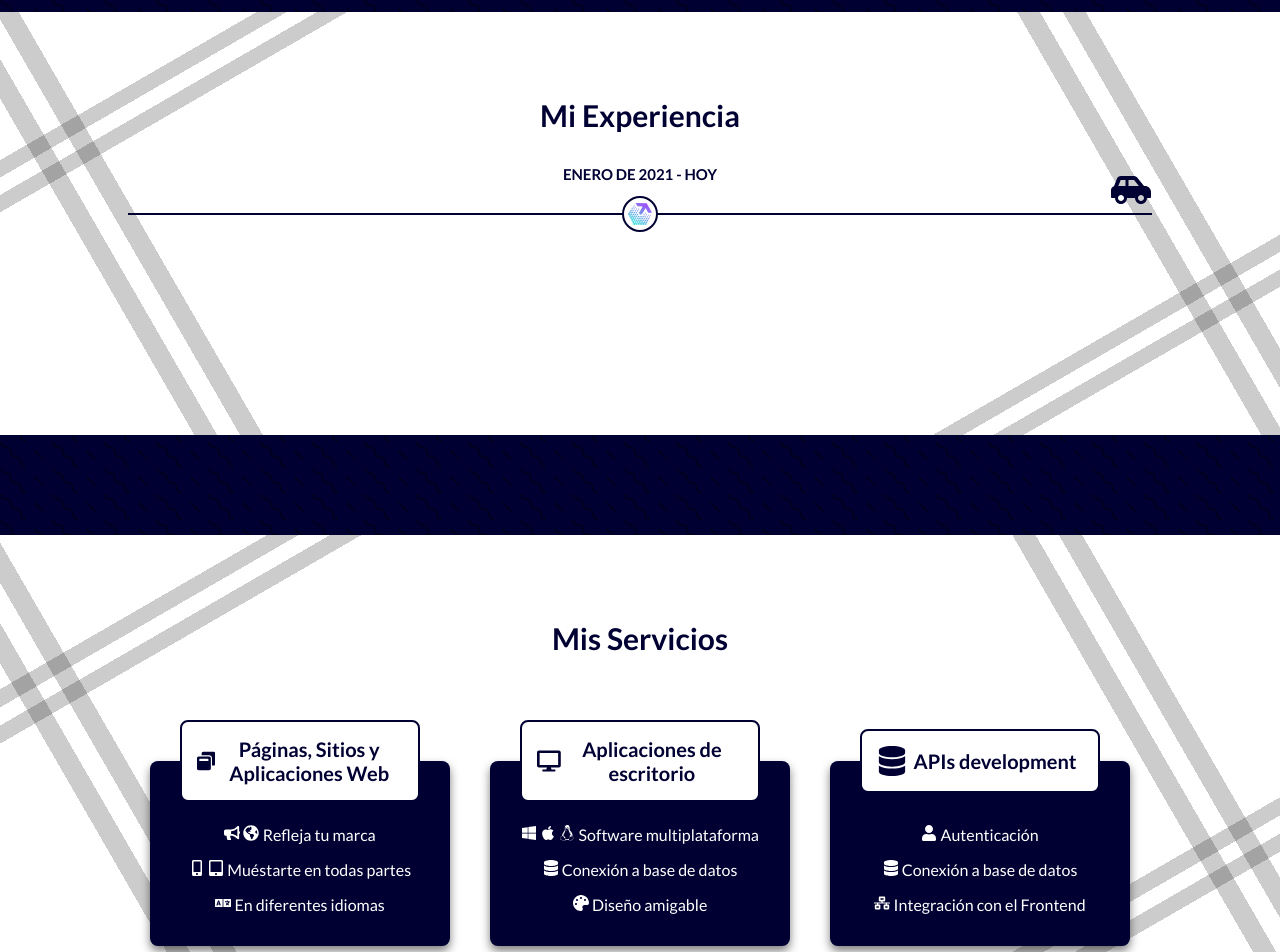
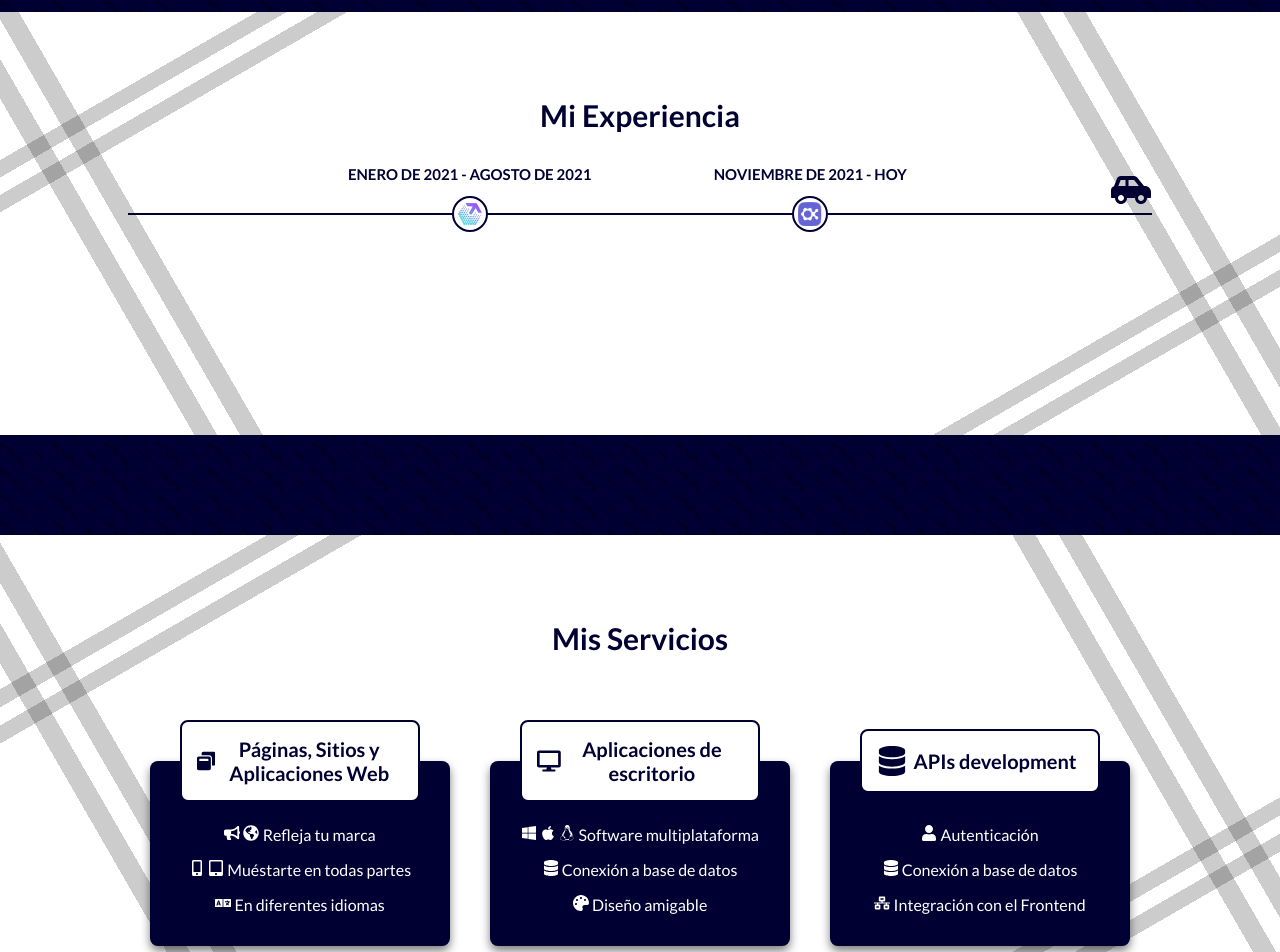
Before and after one commit to cristianiniguez/cristianiniguez_website, a Next.js app: page / in a window 1280 px wide. Shown: the part 1872-2824 px from the top of the page. Built offline with nearby package versions, Linux system fonts and the light colour scheme.

Commit message:
oktana added to experience

```diff
--- a/components/sections/Experience.jsx
+++ b/components/sections/Experience.jsx
@@ -11,6 +11,13 @@ const jobs = [
     place: 'Hexacorp',
     icon: 'hexacorp.svg',
     from: new Date(2021, 0),
+    to: new Date(2021, 7),
+  },
+  {
+    id: 'oktana',
+    place: 'Oktana',
+    icon: 'oktana.png',
+    from: new Date(2021, 10),
   },
 ];
 
--- a/i18n/en.json
+++ b/i18n/en.json
@@ -30,6 +30,9 @@
 
   "experience.hexacorp.title": "App Developer",
   "experience.hexacorp.activities": "Company website development|Odoo modules development|Automations in general|Company sites",
+
+  "experience.oktana.title": "Web Developer",
+  "experience.oktana.activities": "Clients websites development|Salesforce training",
 
   "services.title": "My Services",
 
--- a/i18n/es.json
+++ b/i18n/es.json
@@ -30,6 +30,9 @@
 
   "experience.hexacorp.title": "Desarrollador de Aplicaciones",
   "experience.hexacorp.activities": "Desarrollo del sitio web de la empresa|Desarrollo de módulos de Odoo|Automatizaciones en general|Sitios para la empresa",
+
+  "experience.oktana.title": "Desarrollador Web",
+  "experience.oktana.activities": "Desarrollo de sitios web de clientes|Entrenamiento en Salesforce",
 
   "services.title": "Mis Servicios",
 
```
Also changed, not shown: public/images/jobs/oktana.png (added).
